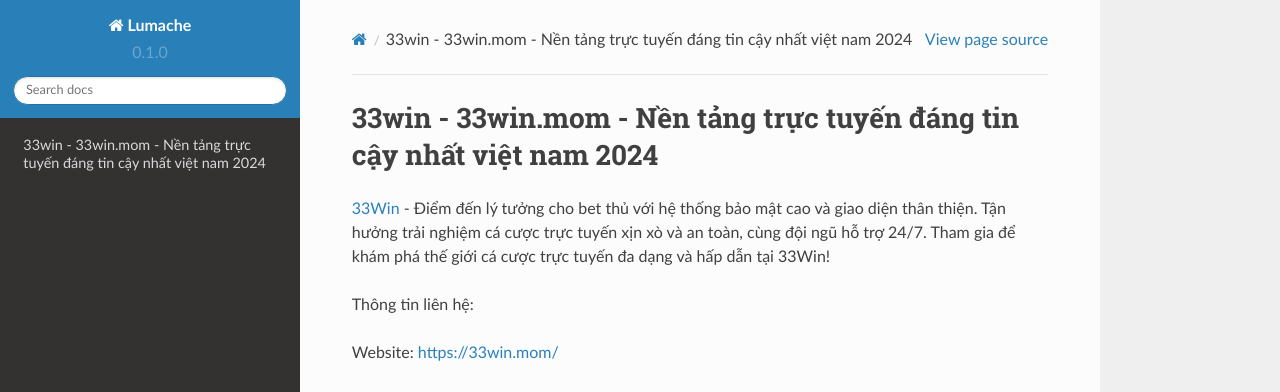
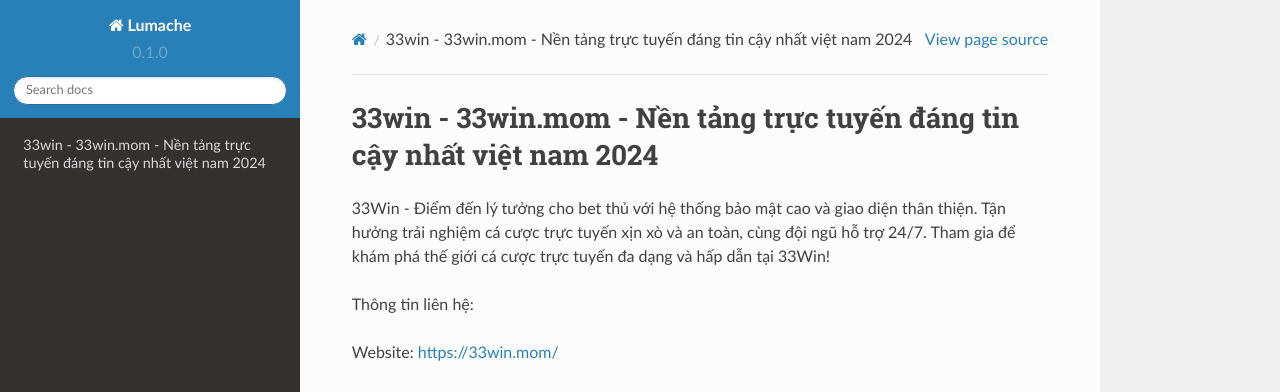
Before and after one commit to vqtranquocthuan424/33winmom, a Sphinx documentation site: the page built from docs/source/index.rst, in a window 1280 px wide. Shown: the top 392 px of the page. Built offline with Sphinx 7.4.7 and the Read the Docs theme 2.0.0, drawn with Linux system fonts in a browser that asks for light colours; part of the change alters nothing that is shown.

```diff
--- a/docs/source/index.rst
+++ b/docs/source/index.rst
@@ -1,7 +1,7 @@
 33win - 33win.mom - Nền tảng trực tuyến đáng tin cậy nhất việt nam 2024
 ===================================
 
-`33Win <https://33win.mom/>`_ - Điểm đến lý tưởng cho bet thủ với hệ thống bảo mật cao và giao diện thân thiện. Tận hưởng trải nghiệm cá cược trực tuyến xịn xò và an toàn, cùng đội ngũ hỗ trợ 24/7. Tham gia để khám phá thế giới cá cược trực tuyến đa dạng và hấp dẫn tại 33Win!
+33Win - Điểm đến lý tưởng cho bet thủ với hệ thống bảo mật cao và giao diện thân thiện. Tận hưởng trải nghiệm cá cược trực tuyến xịn xò và an toàn, cùng đội ngũ hỗ trợ 24/7. Tham gia để khám phá thế giới cá cược trực tuyến đa dạng và hấp dẫn tại 33Win!
 
 Thông tin liên hệ:
 
```
